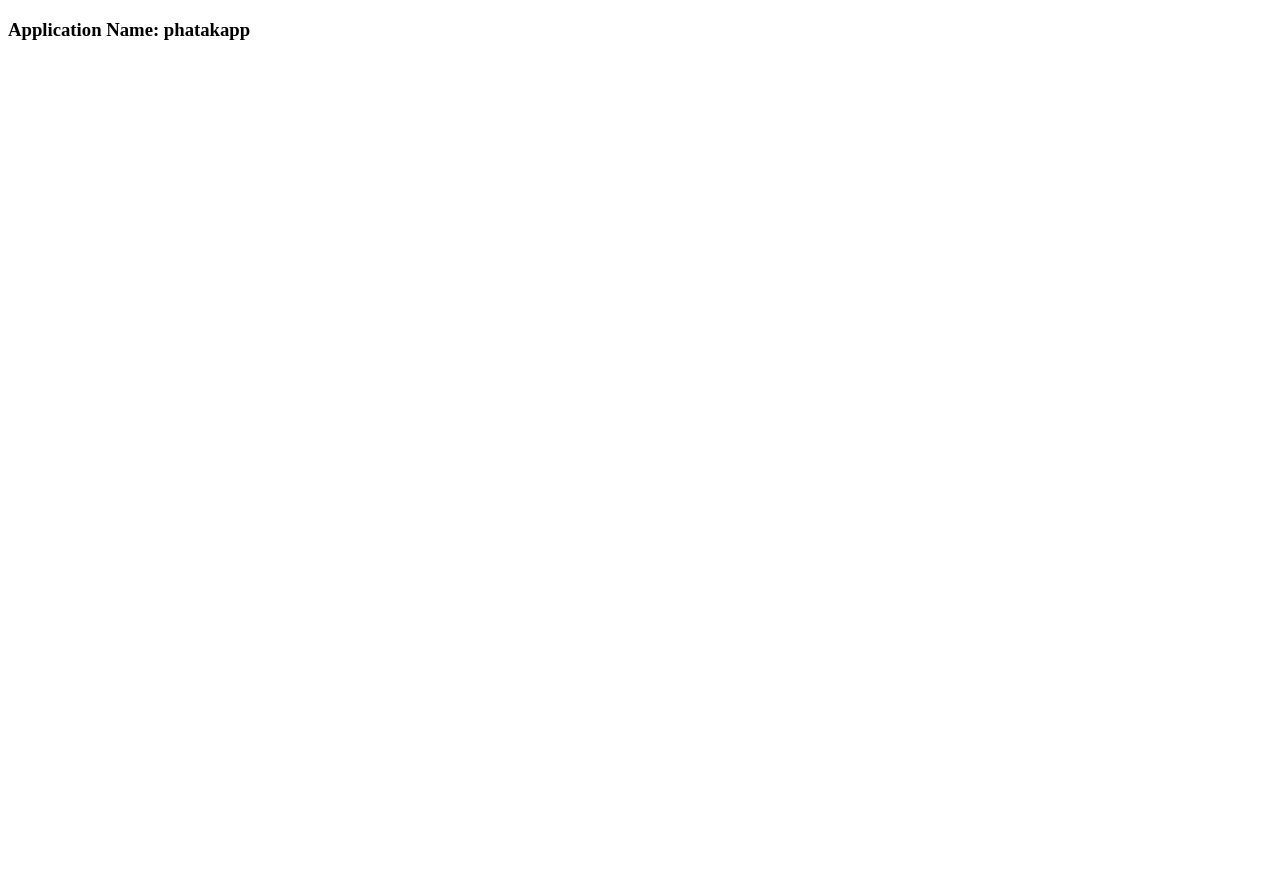
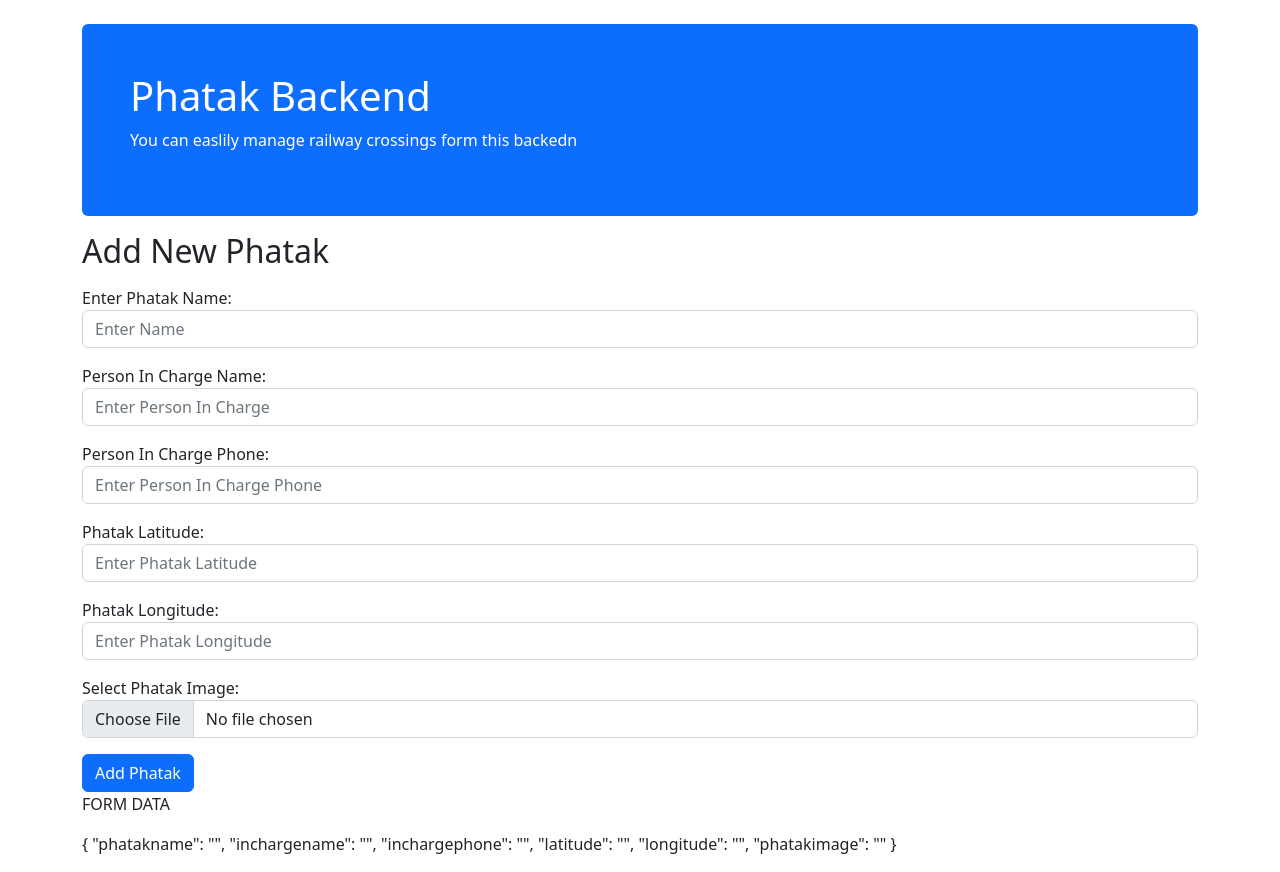
Before and after one commit to ishantk/GW2022E2E1, an Angular app in the folder phatakapp/: page / in a window 1280 px wide. Before the commit the page ends 800 px from the top, so only its background shows below. Built offline with nearby package versions, Linux system fonts and the light colour scheme.

Commit message:
Phatak App Reactiv Form

```diff
--- a/phatakapp/angular.json
+++ b/phatakapp/angular.json
@@ -23,9 +23,12 @@
               "src/assets"
             ],
             "styles": [
-              "src/styles.css"
+              "src/styles.css",
+              "node_modules/bootstrap/dist/css/bootstrap.min.css"
             ],
-            "scripts": []
+            "scripts": [
+              "node_modules/bootstrap/dist/js/bootstrap.bundle.min.js"
+            ]
           },
           "configurations": {
             "production": {
--- a/phatakapp/package.json
+++ b/phatakapp/package.json
@@ -21,6 +21,7 @@
     "@angular/platform-browser-dynamic": "^14.0.0",
     "@angular/router": "^14.0.0",
     "@cypress/schematic": "^1.0.0",
+    "bootstrap": "^5.2.0",
     "rxjs": "~7.5.0",
     "tslib": "^2.3.0",
     "zone.js": "~0.11.4"
--- a/phatakapp/src/app/app-routing.module.ts
+++ b/phatakapp/src/app/app-routing.module.ts
@@ -1,12 +1,15 @@
 import { NgModule } from '@angular/core';
 import { RouterModule, Routes } from '@angular/router';
+import { PhatakComponent } from './phatak/phatak.component';
 
-const routes: Routes = [];
+const routes: Routes = [
+  {path:'phatak', component: PhatakComponent},
+];
 
 @NgModule({
   imports: [RouterModule.forRoot(routes)],
   exports: [RouterModule]
 })
 export class AppRoutingModule {
-  // For Different Components, create Routes :)
+
 }
--- a/phatakapp/src/app/app.component.html
+++ b/phatakapp/src/app/app.component.html
@@ -1 +1,9 @@
-<h3> Application Name: {{ title }} </h3>
+<!-- <router-outlet></router-outlet>
+
+<nav>
+    <li><a routerLink="/phatak">Phatak</a></li>
+</nav> -->
+
+<!-- <p>Welcome to Phatak App</p> -->
+
+<app-phatak></app-phatak>
--- /dev/null
+++ b/phatakapp/src/app/phatak/phatak.component.html
@@ -0,0 +1,47 @@
+<div class="container mt-3">
+    <div class="mt-4 p-5 bg-primary text-white rounded" *ngIf="showForm">
+      <h1>Phatak Backend</h1>
+      <p>You can easlily manage railway crossings form this backedn</p>
+    </div>
+  </div>
+
+<div class="container mt-3">
+    <h2>Add New Phatak</h2>
+    <form [formGroup]="phatakForm" (ngSubmit)="addPhatakToFirebase()">
+      <div class="mb-3 mt-3">
+        <label for="phatakname">Enter Phatak Name:</label>
+        <input type="text" class="form-control" id="phatakname" placeholder="Enter Name" name="phatakname" formControlName="phatakname">
+      </div>
+
+      <div class="mb-3 mt-3">
+        <label for="inchargename">Person In Charge Name:</label>
+        <input type="text" class="form-control" id="inchargename" placeholder="Enter Person In Charge" name="inchargename" formControlName="inchargename">
+      </div>
+
+      <div class="mb-3 mt-3">
+        <label for="inchargephone">Person In Charge Phone:</label>
+        <input type="text" class="form-control" id="name" placeholder="Enter Person In Charge Phone" name="inchargephone" formControlName="inchargephone">
+      </div>
+
+      <div class="mb-3 mt-3">
+        <label for="latitude">Phatak Latitude:</label>
+        <input type="text" class="form-control" id="latitude" placeholder="Enter Phatak Latitude" name="latitude" formControlName="latitude">
+      </div>
+
+      <div class="mb-3 mt-3">
+        <label for="longitude">Phatak Longitude:</label>
+        <input type="text" class="form-control" id="longitude" placeholder="Enter Phatak Longitude" name="longitude" formControlName="longitude">
+      </div>
+
+      <div class="mb-3 mt-3">
+        <label for="phatakimage">Select Phatak Image:</label>
+        <input type="file" class="form-control" id="phatakimage" name="phatakimage" formControlName="phatakimage">
+      </div>
+
+      <button type="submit" class="btn btn-primary">Add Phatak</button>
+    </form>
+
+    <p>FORM DATA</p>
+    <p>{{phatakForm.value | json}}</p>
+
+</div>
--- /dev/null
+++ b/phatakapp/src/app/phatak/phatak.component.ts
@@ -0,0 +1,35 @@
+import { Component, OnInit } from '@angular/core';
+import { FormControl, FormGroup } from '@angular/forms';
+
+@Component({
+  selector: 'app-phatak',
+  templateUrl: './phatak.component.html',
+  styleUrls: ['./phatak.component.css']
+})
+export class PhatakComponent implements OnInit {
+
+  showForm = true;
+
+  phatakForm = new FormGroup(
+    {
+      phatakname: new FormControl(''),
+      inchargename: new FormControl(''),
+      inchargephone: new FormControl(''),
+      latitude: new FormControl(''),
+      longitude: new FormControl(''),
+      phatakimage: new FormControl('')
+    }
+  );
+
+  constructor() { }
+
+  ngOnInit(): void {
+  }
+
+  addPhatakToFirebase(){
+    console.log("Function Add Executed");
+    console.log(this.phatakForm.value);
+
+  }
+
+}
```
Also changed, not shown: phatakapp/src/app/app.module.ts (+6 -2 lines), phatakapp/src/app/phatak/phatak.component.css (added), 2 other files (tests, documents, lock files or other folders).
